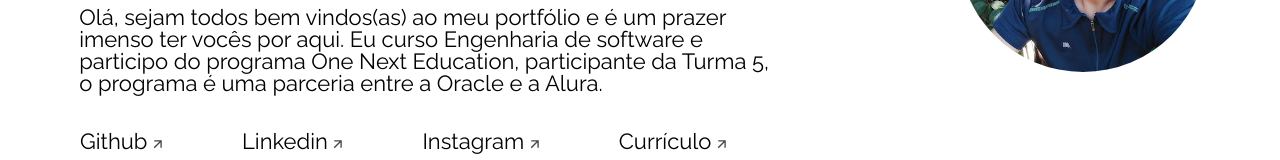
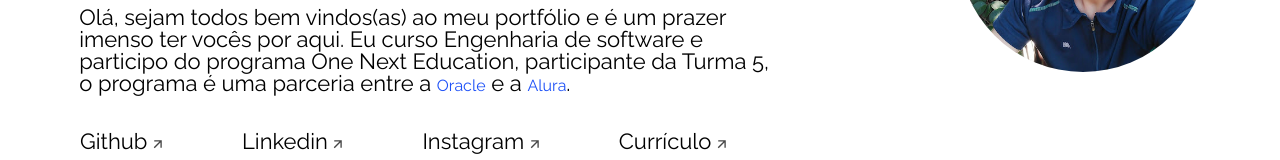
Before and after one commit to juliano1497/Portfolio, a plain HTML site: page 404.html in a window 1280 px wide. Shown: the part 285-445 px from the top of the page. Drawn offline with Linux system fonts and the light colour scheme.

Commit message:
atualização links

```diff
--- a/css/main-sobre-skill-hobbies.css
+++ b/css/main-sobre-skill-hobbies.css
@@ -17,7 +17,7 @@
     margin: 1em;
 }
 
-.gremio {
+.gremio, .texto__link {
     color: rgb(30, 81, 247);
     font-size: 16px;
     transition: .5s;
```
